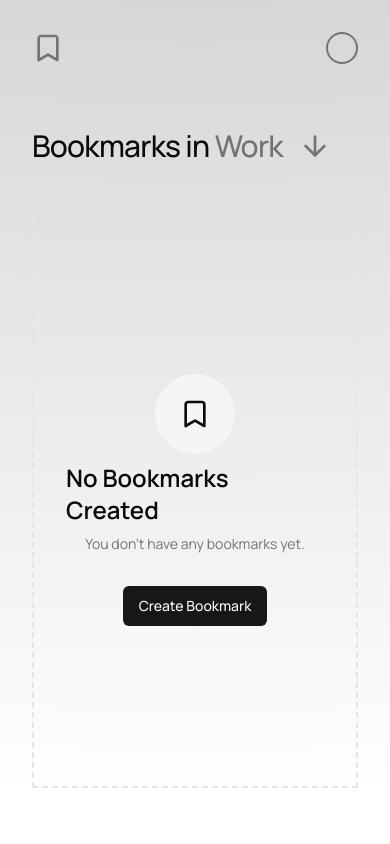
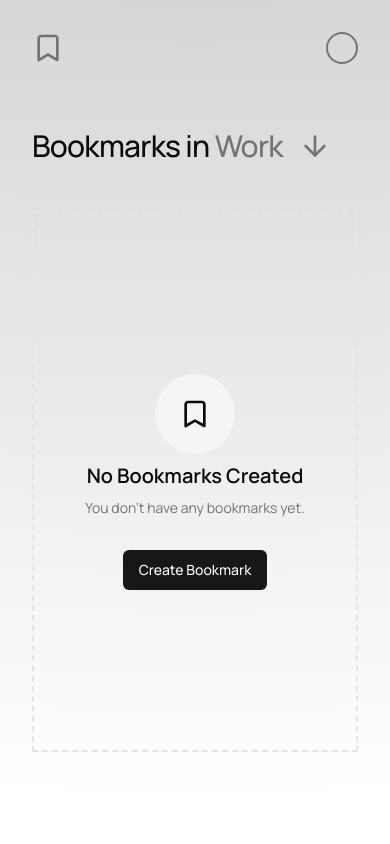
Before and after one commit to barry-napier/project-bookmarks, a Next.js app: page / in a window 390 px wide. Shown: the top 844 px of the page. Built offline with nearby package versions, Linux system fonts and the light colour scheme.

Commit message:
smaller text for mobile

```diff
--- a/src/components/bookmark-list.tsx
+++ b/src/components/bookmark-list.tsx
@@ -54,7 +54,7 @@ export function BookmarkList() {
         <div className="flex w-20 h-20 bg-muted items-center justify-center rounded-full">
           <BookmarkIcon className="w-8 h-8" />
         </div>
-        <div className="flex py-2 text-2xl font-semibold">
+        <div className="flex py-2 text-xl font-semibold">
           No Bookmarks Created
         </div>
         <div className="flex text-sm text-muted-foreground">
```
